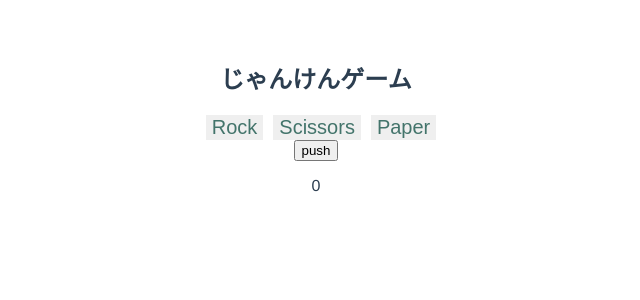
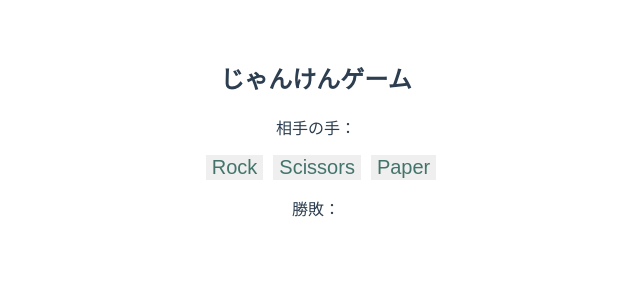
Before and after one commit to ken-1200/Janken-Vue.js, a Vue app: page / in a window 1280 px wide. Shown: the top 300 px of the page, without its empty margins (324-964 px from the left). Built offline with nearby package versions, Linux system fonts and the light colour scheme.

Commit message:
[add] result, [update] button, [remove] methods3つ

```diff
--- a/src/views/MainGame.vue
+++ b/src/views/MainGame.vue
@@ -1,11 +1,19 @@
 <template>
   <div>
-    <button @click="myRock" class="hand">Rock</button>
-    <button @click="myScissors" class="hand">Scissors</button>
-    <button @click="myPaper" class="hand">Paper</button>
-    <div>
-      <button @click="yourHand">push</button>
-      <p>{{ comNumber }}</p>
+    <div class="computer">
+      <p>相手の手：{{ computerHand }}</p>
+    </div>
+    <div class="myHand">
+      <button
+        v-for="item in items"
+        :key="item.myHands"
+        @click="handClick(item.myHands)"
+      >
+        {{ item.myHands }}
+      </button>
+    </div>
+    <div class="result">
+      <p>勝敗：{{ resultHand }}</p>
     </div>
   </div>
 </template>
@@ -14,33 +22,71 @@
 export default {
   data() {
     return {
+      comHands: ['Rock', 'Scissors', 'Paper'],
+      items: [
+        { myHands: 'Rock' },
+        { myHands: 'Scissors' },
+        { myHands: 'Paper' }
+      ],
+      comNumber: null,
       rock: 0,
       scissors: 1,
       paper: 2,
-      comNumber: 0,
+      result: ""
     }
   },
   computed: {
-
+    computerHand() {
+      return this.comHands[this.comNumber];
+    },
+    resultHand() {
+      return this.result;
+    }
   },
   methods: {
     randomIndex() {
-      return Math.floor(Math.random() * 3);
+      return this.comNumber = Math.floor(Math.random() * 3);
     },
-    yourHand() {
-      return this.comNumber = this.randomIndex();
-    },
-    myRock() {
-      console.log('rock');
-    },
-    myScissors() {
-      console.log('scissors');
-    },
-    myPaper() {
-      console.log('paper');
+    handClick(key) {
+      if(key === 'Rock') {
+        switch((this.rock - this.randomIndex() + 3) % 3) {
+          case 0:
+            this.result = "Draw"
+            break;
+          case 1:
+            this.result = "Lose"
+            break;
+          case 2:
+            this.result = "Win"
+            break;
+        }
+      }else if(key === 'Scissors') {
+        switch((this.scissors - this.randomIndex() + 3) % 3) {
+          case 0:
+            this.result = "Draw"
+            break;
+          case 1:
+            this.result = "Lose"
+            break;
+          case 2:
+            this.result = "Win"
+            break;
+        }
+      }else {
+        switch((this.paper - this.randomIndex() + 3) % 3) {
+          case 0:
+            this.result = "Draw"
+            break;
+          case 1:
+            this.result = "Lose"
+            break;
+          case 2:
+            this.result = "Win"
+            break;
+        }
+      }
     }
   }
-  // c = (a - b + 3) % 3
 };
 </script>
 
@@ -54,7 +100,7 @@ export default {
   margin-top: 60px;
 }
 
-.hand {
+.myHand button {
   margin-left: 10px;
   cursor: pointer;
   font-size: 20px;
@@ -62,4 +108,9 @@ export default {
   border-style: none;
   outline: none;
 }
+
+.computer,
+.result{
+  color: #2c3e50;
+}
 </style>
```
